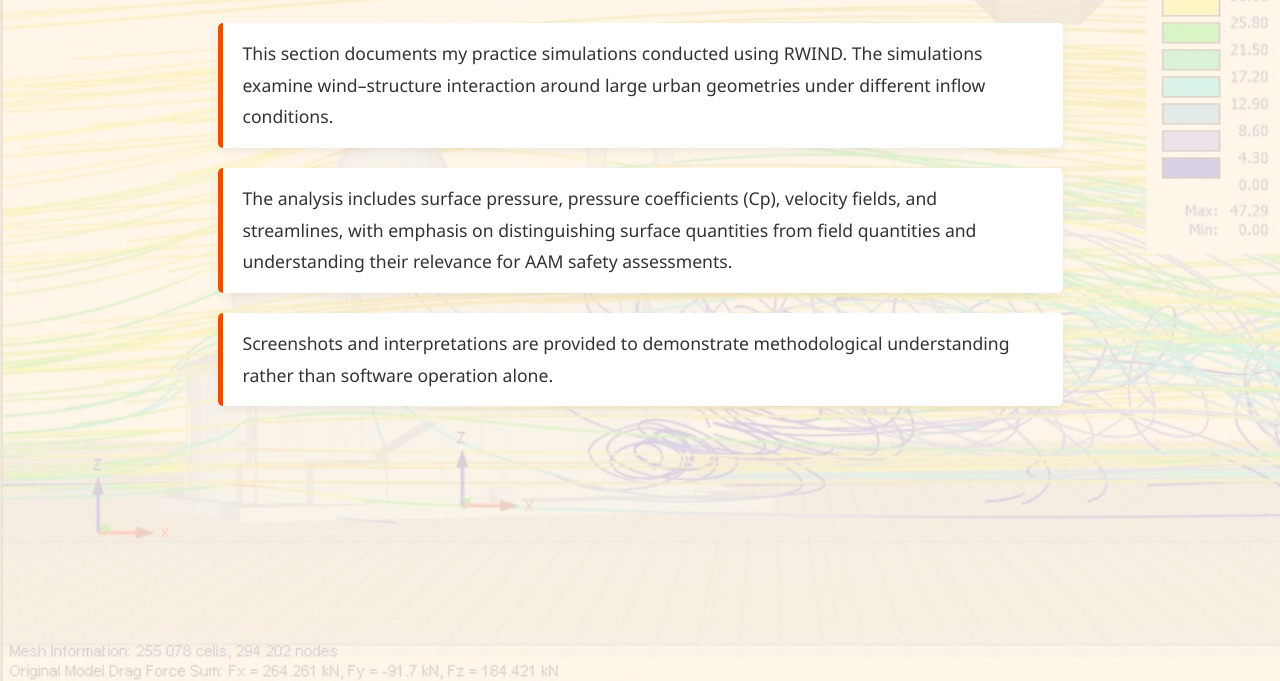
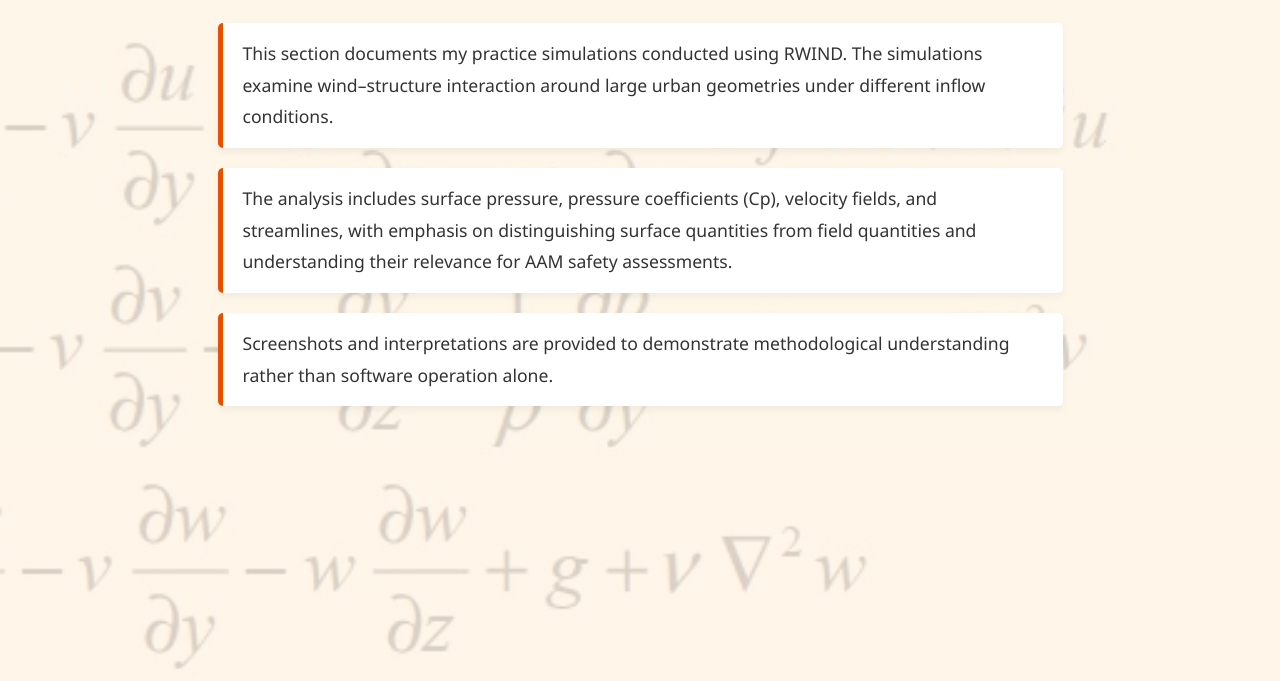
Before and after one commit to IsraelGebresilasieKimo/aam-micrometeorology, a plain HTML site: page cfd.html in a window 1280 px wide. Shown: the part 119-800 px from the top of the page. Drawn offline with Linux system fonts and the light colour scheme.

Commit message:
Update cfd.html

```diff
--- a/cfd.html
+++ b/cfd.html
@@ -6,7 +6,7 @@
     body {
       background:
         linear-gradient(rgba(255,244,230,0.85), rgba(255,244,230,0.85)),
-        url("assets/images/Church.JPG") no-repeat center center fixed;
+        url("assets/images/Niverstokequation.JPG") no-repeat center center fixed;
       background-size: cover;
       font-family: 'Segoe UI', Tahoma, Geneva, Verdana, sans-serif;
       color: #333;
```
